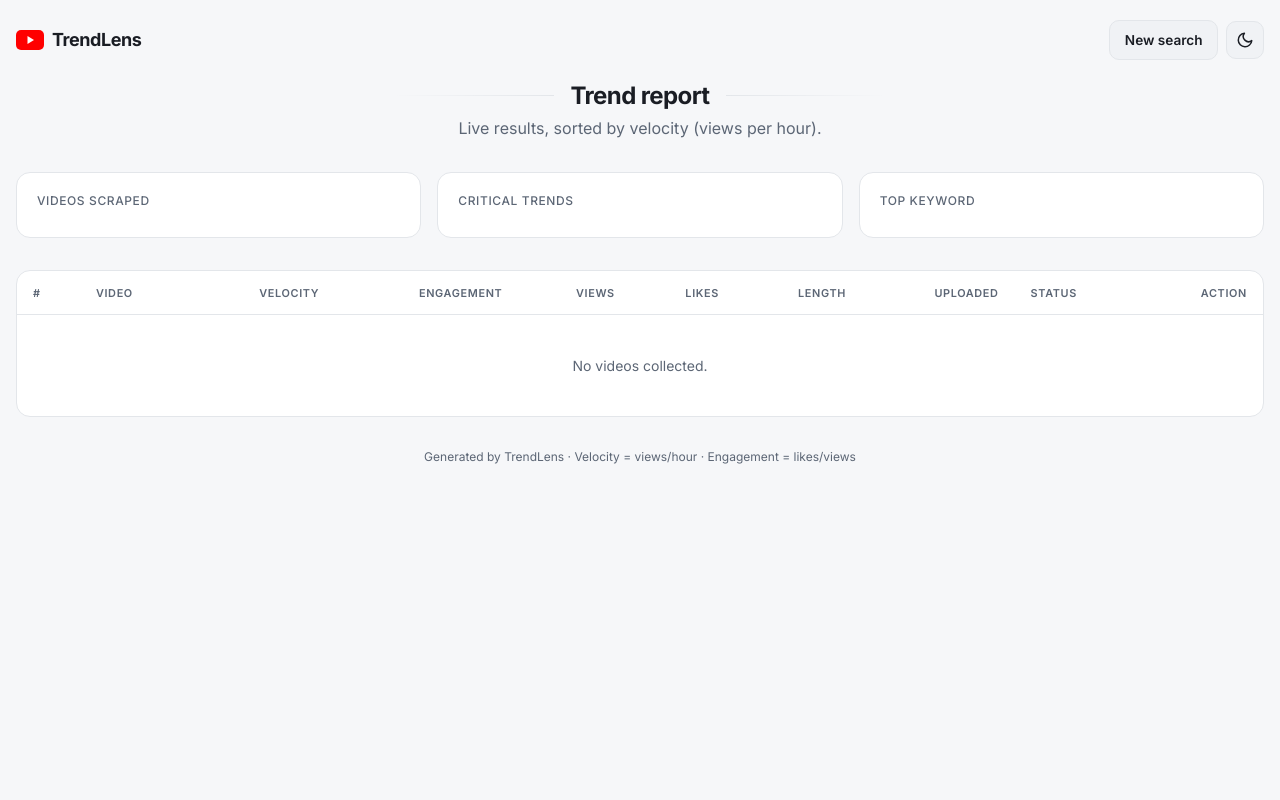
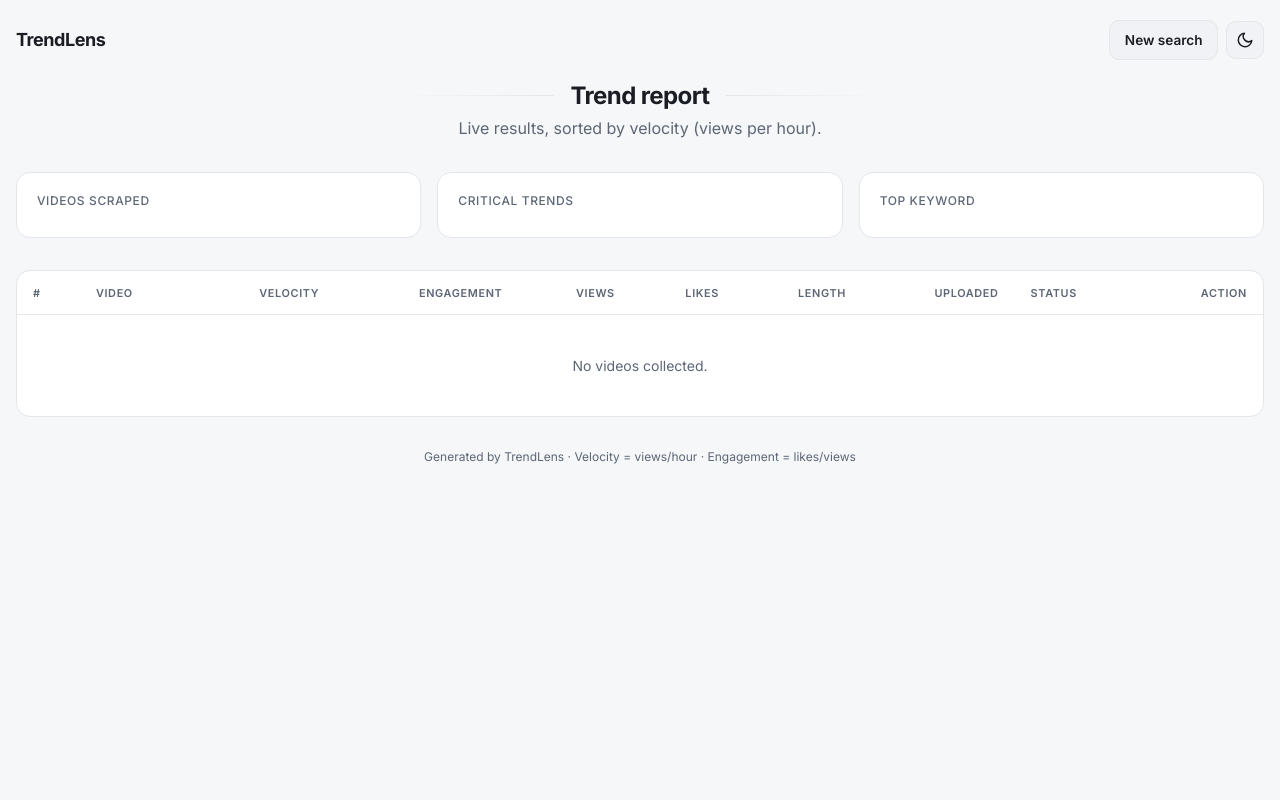
Before and after one commit to macit1/youtube-trends-analyzer, a Flask app: template shorts_analyzer/templates/dashboard.html in a window 1280 px wide. Run offline with Flask 3, Linux system fonts and the light colour scheme; the template is opened without the code that fills it, so the values that code supplies are empty; some libraries are stand-ins or nearby versions.

Commit message:
Gradient trend bars; drop the nav YouTube emblem
- Trend-panel bars now use a light-to-deep accent gradient.
- Remove the YouTube play emblem beside the TrendLens wordmark in the nav
  (the hero "YouTube" emblem stays); the nav brand mark will be replaced
  with the user's own logo later.

Co-Authored-By: Claude Fable 5 <noreply@anthropic.com>

```diff
--- a/shorts_analyzer/templates/dashboard.html
+++ b/shorts_analyzer/templates/dashboard.html
@@ -18,13 +18,13 @@
     :root{
       --bg:#0b0d12;--surface:#14171f;--surface-2:#1b1f29;--border:#262b36;
       --text:#e6e8ee;--muted:#9aa3b2;
-      --accent:#6366f1;--accent-hover:#4f46e5;--ring:rgba(99,102,241,.35);
+      --accent:#6366f1;--accent-2:#a5b4fc;--accent-hover:#4f46e5;--ring:rgba(99,102,241,.35);
       --critical:#ef4444;--potential:#f59e0b;
     }
     html.light{
       --bg:#f6f7f9;--surface:#ffffff;--surface-2:#f0f2f5;--border:#e3e6ea;
       --text:#1a1d24;--muted:#5c6675;
-      --accent:#4f46e5;--accent-hover:#4338ca;--ring:rgba(79,70,229,.25);
+      --accent:#4f46e5;--accent-2:#818cf8;--accent-hover:#4338ca;--ring:rgba(79,70,229,.25);
     }
     *{box-sizing:border-box}
     body{background:var(--bg);color:var(--text);font-family:'Inter',ui-sans-serif,system-ui,-apple-system,'Segoe UI',Roboto,sans-serif;-webkit-font-smoothing:antialiased;transition:background .2s,color .2s}
@@ -51,7 +51,7 @@
     tbody tr{transition:background .12s}
     tbody tr:hover{background:var(--surface-2)}
     .bar-track{height:8px;border-radius:999px;background:var(--surface-2);overflow:hidden}
-    .bar-fill{height:100%;border-radius:999px;background:var(--accent)}
+    .bar-fill{height:100%;border-radius:999px;background:linear-gradient(90deg,var(--accent-2),var(--accent))}
     .desc-toggle{background:none;border:none;cursor:pointer;color:var(--muted);padding:0;margin-right:.35rem;display:inline-flex;vertical-align:middle;transition:transform .15s,color .15s}
     .desc-toggle:hover{color:var(--accent)}
     .desc-toggle.open{transform:rotate(90deg);color:var(--accent)}
@@ -65,10 +65,7 @@
 </head>
 <body class="min-h-screen">
   <nav class="mx-auto flex max-w-7xl items-center justify-between px-4 py-5">
-    <span class="flex items-center gap-2 text-lg font-bold tracking-tight">
-      <svg width="28" height="20" viewBox="0 0 28 20" aria-hidden="true"><rect width="28" height="20" rx="5" fill="#FF0000"/><path d="M11.5 6l6.5 4-6.5 4z" fill="#fff"/></svg>
-      TrendLens
-    </span>
+    <span class="text-lg font-bold tracking-tight">TrendLens</span>
     <div class="flex items-center gap-2">
       {% if not standalone %}
       <a href="{{ url_for('index') }}" class="btn btn-ghost">New search</a>
--- a/shorts_analyzer/templates/index.html
+++ b/shorts_analyzer/templates/index.html
@@ -74,10 +74,7 @@
   </div>
 
   <nav class="mx-auto flex max-w-3xl items-center justify-between px-4 py-5">
-    <span class="flex items-center gap-2 text-lg font-bold tracking-tight">
-      <svg width="28" height="20" viewBox="0 0 28 20" aria-hidden="true"><rect width="28" height="20" rx="5" fill="#FF0000"/><path d="M11.5 6l6.5 4-6.5 4z" fill="#fff"/></svg>
-      TrendLens
-    </span>
+    <span class="text-lg font-bold tracking-tight">TrendLens</span>
     <div class="flex items-center gap-2">
       {% if api_active %}
       <span class="badge"><span class="dot" style="background:#22c55e"></span> Fast API</span>
```
